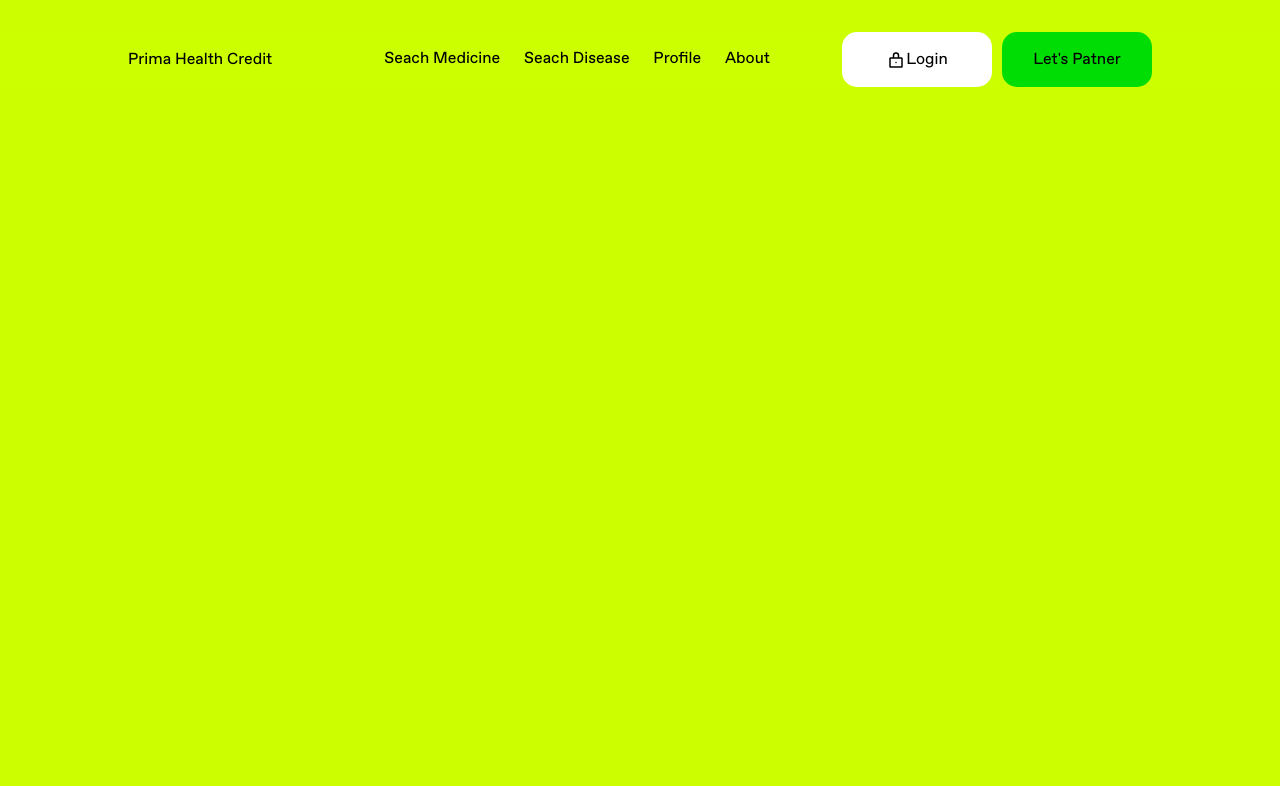
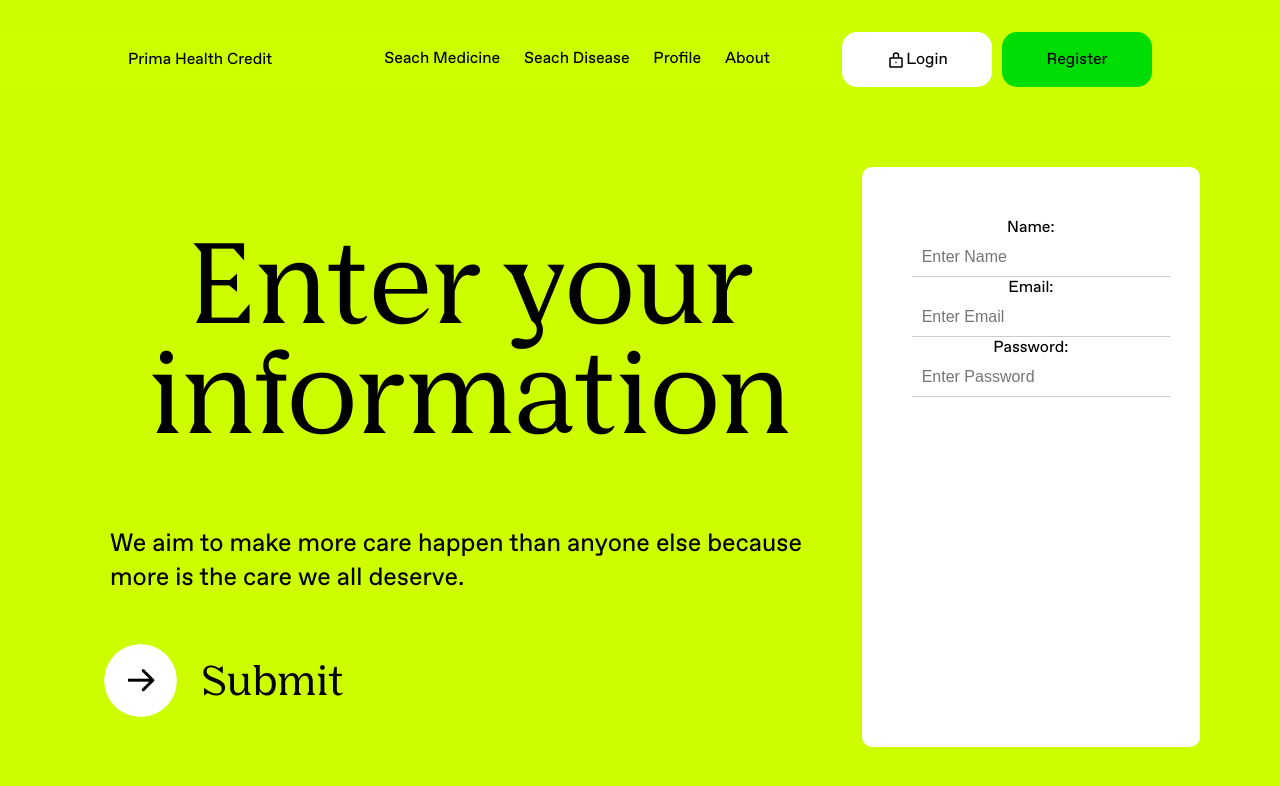
Before and after one commit to Vaibhavk0192/HealthPro, a React (Create React App) app: page /register in a window 1280 px wide. Shown: the top 786 px of the page. Built offline with nearby package versions, Linux system fonts and the light colour scheme.

Commit message:
login-regitser pages

```diff
--- a/src/App.jsx
+++ b/src/App.jsx
@@ -6,6 +6,8 @@ import { Disease } from "./pages/DiseasePage/disease";
 import { Medicine } from "./pages/MedicinePage/medicine";
 import Profile from "./pages/Profile/profile";
 import PatientDetails from "./pages/PatientDetails/patientDetails";
+import Register from "./pages/Register/register";
+import Login from "./pages/Login/login";
 
 function App() {
   return (
@@ -24,6 +26,8 @@ function App() {
             <Route path="/profile" element={<Profile/>}/>
             <Route path="/users/:userId" component={<Profile/>} />
             <Route path="/patientDetails" element={<PatientDetails />} />
+            <Route path="/register" element={<Register />} />
+            <Route path="/login" element={<Login />} />
           </Routes>
         </main>
         </BrowserRouter>
--- a/src/components/Navbar/navbar.jsx
+++ b/src/components/Navbar/navbar.jsx
@@ -17,13 +17,15 @@ export const Navbar = () => {
                 </ul>
 
                 <div className="navBarLogin">
+                    <Link to="/login" style={{textDecoration: 'none', color: 'black'}}>
                     <div className="loginContainer">
                         <svg width="20" height="20" fill="none"><path fill-rule="evenodd" clip-rule="evenodd" d="M10 3.75A1.75 1.75 0 008.25 5.5v1.75h3.5V5.5A1.75 1.75 0 0010 3.75zM6.75 5.5v1.75H4.545c-.737 0-1.295.61-1.295 1.313v7.874c0 .703.558 1.313 1.295 1.313h10.91c.737 0 1.295-.61 1.295-1.313V8.563c0-.702-.558-1.312-1.296-1.312H13.25V5.5a3.25 3.25 0 10-6.5 0zm-2 3.25h10.5v7.5H4.75v-7.5zm5.25 4.5a.75.75 0 000-1.5h-.001a.75.75 0 000 1.5H10z" fill="currentColor"></path></svg>
                         Login
-                    </div>
-                    <div className="patnerContainer">
-                        Let's Patner
-                    </div>
+                    </div></Link>
+                    <Link to="/register" style={{textDecoration: 'none', color: 'black'}}>
+                    <div className="patnerContainer" >
+                        Register
+                    </div></Link>
                 </div>
             </nav>
         </div>
--- /dev/null
+++ b/src/pages/Login/login.css
@@ -0,0 +1,19 @@
+@font-face {
+    font-family: 'NibPro-Light';
+    src: url('../../../public/fonts/NibPro-Light.ttf') format('truetype');
+
+    font-family: 'NibPro-SemiBold';
+    src: url('../../../public/fonts/NibPro-SemiBold.ttf') format('truetype');
+  }
+
+
+  .inputfield {
+    width: 100%;
+    padding: 10px;
+    font-size: 16px;
+    border: none;
+    border-bottom: 1px solid #ccc;
+    background-color: transparent;
+    outline: none;
+    transition: all 0.2s ease-in-out;
+  }
--- /dev/null
+++ b/src/pages/Login/login.jsx
@@ -0,0 +1,101 @@
+import React, { useState } from "react";
+import axios from "axios";
+import "./login.css";
+import arrow from "../../images/arrow.png"
+
+function Login() {
+  const [formData, setFormData] = useState({
+    patientName: "",
+    dob: "",
+    gender: "",
+    phoneNo: "",
+    email: "",
+  });
+
+  const handleChange = (e) => {
+    const { name, value } = e.target;
+    setFormData({
+      ...formData,
+      [name]: value,
+    });
+  };
+
+  const handleSubmit = async (e) => {
+    e.preventDefault();
+
+    try {
+      const response = await axios.post("/api/save_patient", formData);
+      console.log(response.data);
+      setFormData({
+        patientName: "",
+        dob: "",
+        gender: "",
+        phoneNo: "",
+        email: "",
+      });
+    } catch (error) {
+      console.error("Error saving patient:", error);
+    }
+  };
+
+  return (
+    <div>
+      {/* <h2 style={{ fontSize: "40px" , fontFamily: 'NibPro-SemiBold'}}>Patient Information</h2> */}
+      <div style={{ display: "flex", margin: "80px" }}>
+        <div>
+          <div
+            style={{
+              width: "40%",
+              fontFamily: "NibPro-SemiBold",
+              fontSize: "110px",
+              padding: "30px",
+              margin: "40px",
+              display: "flex",
+            }}
+          >
+            Enter your information
+          </div>
+          <div style={{textAlign: 'left', fontSize: '25px', paddingLeft: '30px', paddingRight: '30px'}}>
+            <p>We aim to make more care happen than anyone else because more is the
+            care we all deserve.</p>
+          </div>
+          <div style={{display: 'flex', alignItems: 'center'}}>
+            <div>
+                <img style={{scale: '0.60'}} src={arrow} alt="arrow" onClick={handleSubmit}/>
+            </div>
+            <div>
+                <h1 style={{fontSize: '40px', fontFamily: 'NibPro-SemiBold'}}>Submit</h1>
+            </div>
+          </div>
+        </div>
+        <div style={{ backgroundColor: "white", width: "60%", borderRadius: '10px', padding: '50px'}}>
+          <form>
+
+            <div>
+              <label>Email:</label>
+              <input className="inputfield"
+              placeholder="Enter Email"
+                type="email"
+                name="email"
+                value={formData.email}
+                onChange={handleChange}
+              />
+            </div>
+            <div>
+              <label>Password:</label>
+              <input className="inputfield"
+              placeholder="Enter Password"
+                type="password"
+                name="password"
+                value={formData.email}
+                onChange={handleChange}
+              />
+            </div>
+          </form>
+        </div>
+      </div>
+    </div>
+  );
+}
+
+export default Login;
--- /dev/null
+++ b/src/pages/Register/register.css
@@ -0,0 +1,19 @@
+@font-face {
+    font-family: 'NibPro-Light';
+    src: url('../../../public/fonts/NibPro-Light.ttf') format('truetype');
+
+    font-family: 'NibPro-SemiBold';
+    src: url('../../../public/fonts/NibPro-SemiBold.ttf') format('truetype');
+  }
+
+
+  .inputfield {
+    width: 100%;
+    padding: 10px;
+    font-size: 16px;
+    border: none;
+    border-bottom: 1px solid #ccc;
+    background-color: transparent;
+    outline: none;
+    transition: all 0.2s ease-in-out;
+  }
--- /dev/null
+++ b/src/pages/Register/register.jsx
@@ -0,0 +1,110 @@
+import React, { useState } from "react";
+import axios from "axios";
+import "./register.css";
+import arrow from "../../images/arrow.png"
+
+function Register() {
+  const [formData, setFormData] = useState({
+    patientName: "",
+    dob: "",
+    gender: "",
+    phoneNo: "",
+    email: "",
+  });
+
+  const handleChange = (e) => {
+    const { name, value } = e.target;
+    setFormData({
+      ...formData,
+      [name]: value,
+    });
+  };
+
+  const handleSubmit = async (e) => {
+    e.preventDefault();
+
+    try {
+      const response = await axios.post("/api/save_patient", formData);
+      console.log(response.data);
+      setFormData({
+        patientName: "",
+        dob: "",
+        gender: "",
+        phoneNo: "",
+        email: "",
+      });
+    } catch (error) {
+      console.error("Error saving patient:", error);
+    }
+  };
+
+  return (
+    <div>
+      {/* <h2 style={{ fontSize: "40px" , fontFamily: 'NibPro-SemiBold'}}>Patient Information</h2> */}
+      <div style={{ display: "flex", margin: "80px" }}>
+        <div>
+          <div
+            style={{
+              width: "40%",
+              fontFamily: "NibPro-SemiBold",
+              fontSize: "110px",
+              padding: "30px",
+              margin: "40px",
+              display: "flex",
+            }}
+          >
+            Enter your information
+          </div>
+          <div style={{textAlign: 'left', fontSize: '25px', paddingLeft: '30px', paddingRight: '30px'}}>
+            <p>We aim to make more care happen than anyone else because more is the
+            care we all deserve.</p>
+          </div>
+          <div style={{display: 'flex', alignItems: 'center'}}>
+            <div>
+                <img style={{scale: '0.60'}} src={arrow} alt="arrow" onClick={handleSubmit}/>
+            </div>
+            <div>
+                <h1 style={{fontSize: '40px', fontFamily: 'NibPro-SemiBold'}}>Submit</h1>
+            </div>
+          </div>
+        </div>
+        <div style={{ backgroundColor: "white", width: "60%", borderRadius: '10px', padding: '50px'}}>
+          <form>
+            <div>
+              <label>Name:</label>
+              <input className="inputfield"
+              placeholder="Enter Name"
+                type="name"
+                name="name"
+                value={formData.email}
+                onChange={handleChange}
+              />
+            </div>
+            <div>
+              <label>Email:</label>
+              <input className="inputfield"
+              placeholder="Enter Email"
+                type="email"
+                name="email"
+                value={formData.email}
+                onChange={handleChange}
+              />
+            </div>
+            <div>
+              <label>Password:</label>
+              <input className="inputfield"
+              placeholder="Enter Password"
+                type="password"
+                name="password"
+                value={formData.email}
+                onChange={handleChange}
+              />
+            </div>
+          </form>
+        </div>
+      </div>
+    </div>
+  );
+}
+
+export default Register;
```
